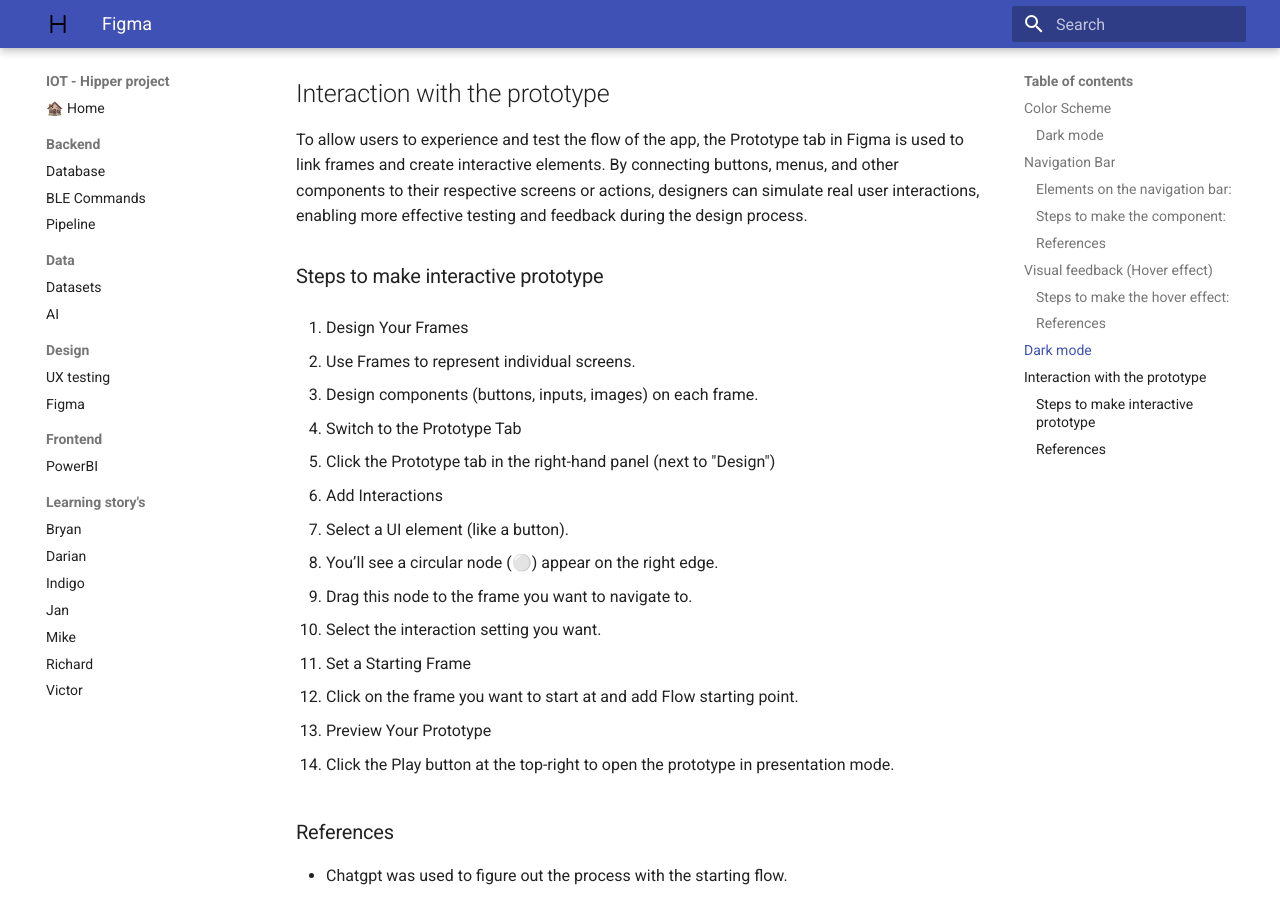
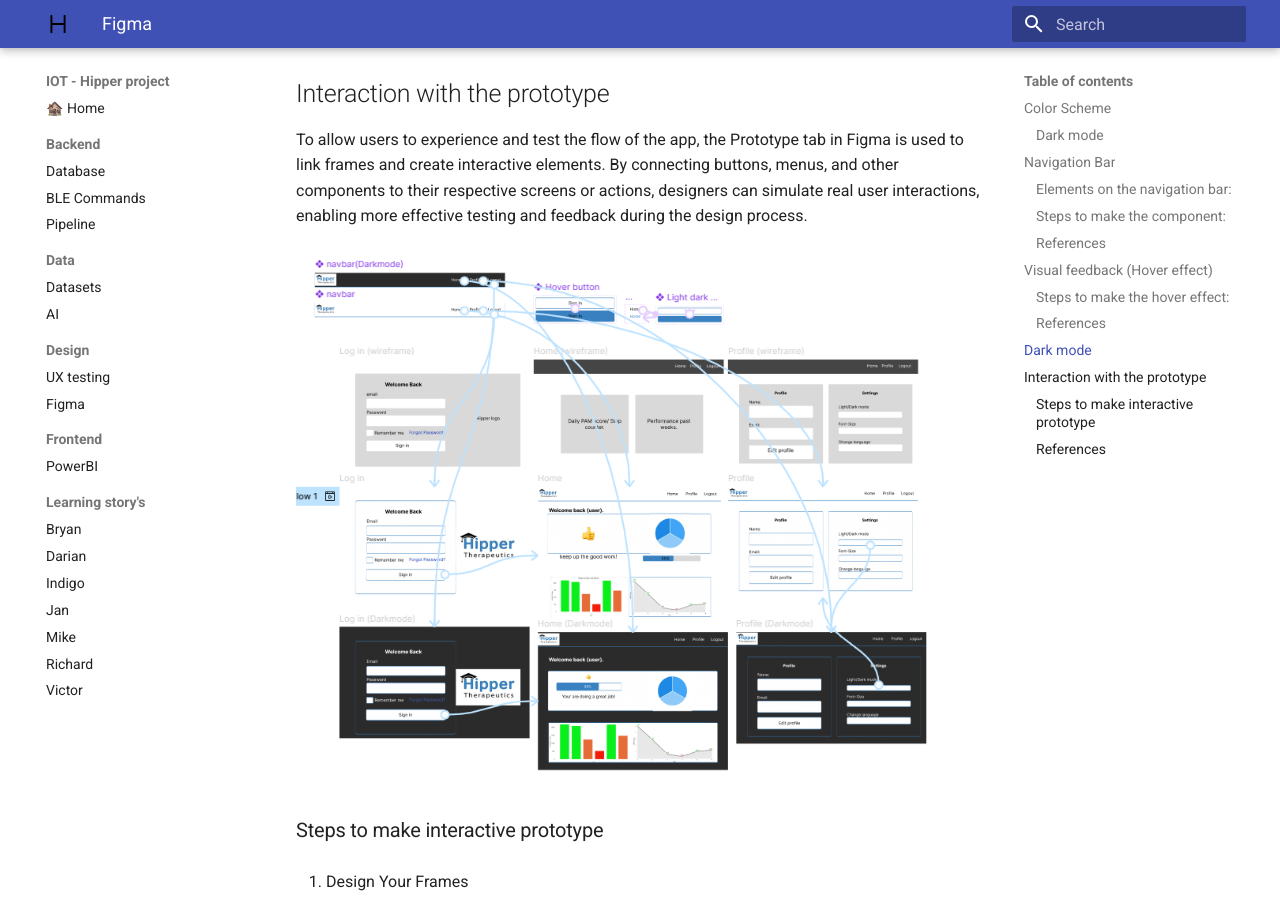
Before and after one commit to Vic-Warden/Digital-Life-Hipper-Monitoring, an MkDocs documentation site: the page built from docs/design/figma.md, in a window 1280 px wide and 900 px high, scrolled down 4217 px. Built offline with MkDocs 1.6.1 and Material for MkDocs 9.7.7, drawn with Linux system fonts in a browser that asks for light colours.

Commit message:
docs: Added image.

```diff
--- a/docs/design/figma.md
+++ b/docs/design/figma.md
@@ -88,6 +88,8 @@
 ## Interaction with the prototype
 To allow users to experience and test the flow of the app, the Prototype tab in Figma is used to link frames and create interactive elements. By connecting buttons, menus, and other components to their respective screens or actions, designers can simulate real user interactions, enabling more effective testing and feedback during the design process.
 
+![interactivePrototype](../assets/Figma/InteractivePrototype.png)
+
 ### Steps to make interactive prototype
 
 1. Design Your Frames
```
Also changed, not shown: docs/assets/Figma/InteractivePrototype.png (added).
